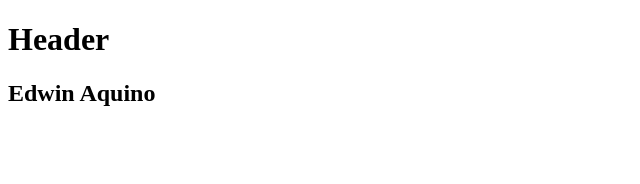
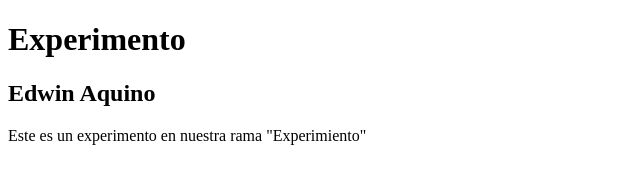
Before and after one commit to AllKiiStar/prueba, a plain HTML site: page index.html in a window 1280 px wide. Shown: the whole page, without its empty margins (0-640 px from the left). Drawn offline with Linux system fonts and the light colour scheme.

Commit message:
Agregamos texto de experimento

```diff
--- a/index.html
+++ b/index.html
@@ -8,10 +8,13 @@
 </head>
 <body>
     <header>
-        <h1>Header</h1>
+        <h1>Experimento</h1>
     </header>
     <div class="container">
         <h2>Edwin Aquino</h2>
     </div>
+    <footer>
+        <p>Este es un experimento en nuestra rama "Experimiento"</p>
+    </footer>
 </body>
 </html>
```
Also changed, not shown: Comandos.txt (added).
